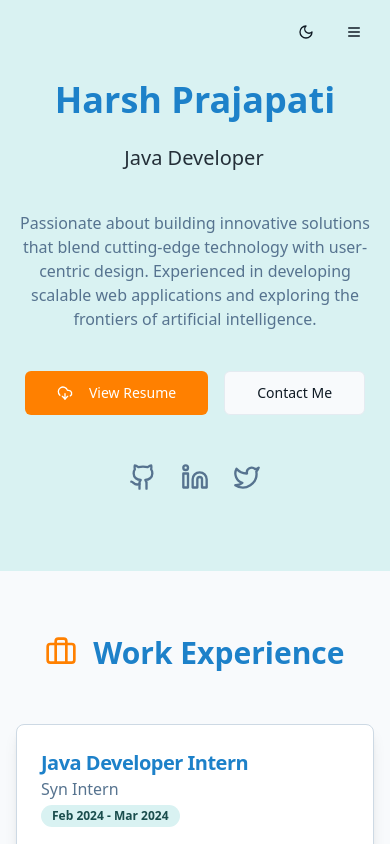
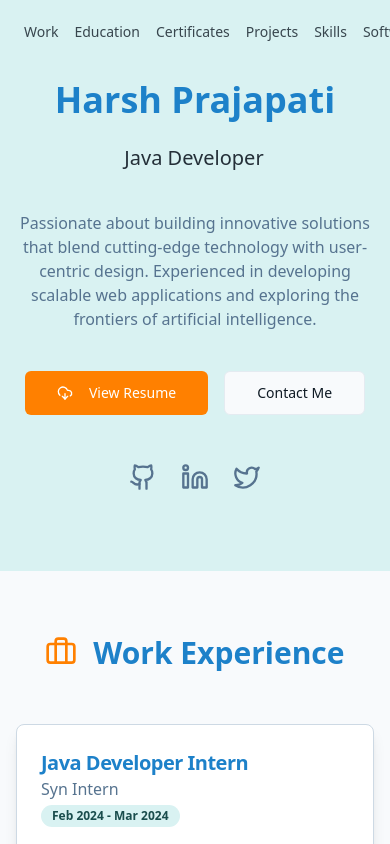
Before and after one commit to hp2604/intro, a Next.js app: page / in a window 390 px wide. Shown: the top 844 px of the page. Built offline with nearby package versions, Linux system fonts and the light colour scheme; what @genkit-ai/googleai, genkit would draw is missing.

Commit message:
responsiveness

```diff
--- a/src/components/layout/Header.tsx
+++ b/src/components/layout/Header.tsx
@@ -37,7 +37,7 @@ export const Header: FC = () => {
     >
       <Container className="flex h-16 items-center justify-between">
         {/* Desktop Navigation - Centered */}
-        <nav className="hidden md:flex items-center space-x-1 flex-1 justify-center">
+        <nav className="md:flex hidden items-center space-x-1 flex-1 justify-center">
           {navItems.map((item) => (
             <Button
               key={item.label}
@@ -50,46 +50,24 @@ export const Header: FC = () => {
           ))}
         </nav>
 
-        {/* Theme Toggle Button - Desktop */}
-        <div className="hidden md:flex items-center ml-auto md:ml-4">
-           <ThemeToggleButton />
-        </div>
+        {/* Mobile Navigation */}
+        <nav className="flex md:hidden flex-1 items-center justify-center">
+             {navItems.map((item) => (
+                <Button
+                  key={item.label}
+                  variant="ghost"
+                  asChild
+                  className="text-foreground/80 hover:text-primary hover:bg-accent/10 px-2 py-1 text-sm" // Adjusted padding and font size
+                >
+                  <Link href={item.href}>{item.label}</Link>
+                </Button>
+              ))}
+              </nav>
 
 
-        {/* Mobile Navigation Trigger and Theme Toggle */}
-        <div className="md:hidden flex items-center flex-shrink-0 ml-auto">
-          <ThemeToggleButton />
-          <Sheet open={isMobileMenuOpen} onOpenChange={setIsMobileMenuOpen}>
-            <SheetTrigger asChild>
-              <Button variant="ghost" size="icon" aria-label="Open navigation menu" className="ml-2">
-                <Menu className="h-6 w-6" />
-              </Button>
-            </SheetTrigger>
-            <SheetContent side="right" className="w-[280px] p-0 bg-background flex flex-col">
-              <SheetHeader className="p-4 border-b border-border/30 flex flex-row justify-between items-center">
-                {/* Added SheetTitle for accessibility, visually hidden if not desired */}
-                <SheetTitle className="text-lg font-semibold">Menu</SheetTitle>
-                <SheetClose asChild>
-                  <Button variant="ghost" size="icon" aria-label="Close navigation menu">
-                    <X className="h-6 w-6" />
-                  </Button>
-                </SheetClose>
-              </SheetHeader>
-              <nav className="flex-grow flex flex-col space-y-2 p-4">
-                {navItems.map((item) => (
-                  <SheetClose key={item.label} asChild>
-                     <Link
-                      href={item.href}
-                      className="block px-3 py-2 rounded-md text-base font-medium text-foreground/90 hover:bg-accent hover:text-accent-foreground focus:bg-accent focus:text-accent-foreground focus:outline-none"
-                      onClick={() => setIsMobileMenuOpen(false)}
-                    >
-                      {item.label}
-                    </Link>
-                  </SheetClose>
-                ))}
-              </nav>
-            </SheetContent>
-          </Sheet>
+        {/* Theme Toggle Button */}
+        <div className="flex items-center ml-auto">
+           <ThemeToggleButton />
         </div>
 
         {/* Placeholder for desktop to balance the centered nav if ThemeToggle was not on the right.
--- a/src/components/sections/Certificates.tsx
+++ b/src/components/sections/Certificates.tsx
@@ -137,7 +137,7 @@ export function Certificates() {
         <SectionTitle>
           <Award className="inline-block mb-2 mr-2 h-8 w-8 text-accent" /> Certificates & Awards
         </SectionTitle>
-        <div className="grid md:grid-cols-2 lg:grid-cols-3 gap-6">
+        <div className="grid grid-cols-1 md:grid-cols-2 lg:grid-cols-3 gap-6">
           {currentCertificates.map((item) => (
             <motion.div
               key={`certificate-${item.id}`}
```
Also changed, not shown: src/components/sections/Projects.tsx (line endings or trailing spaces).
